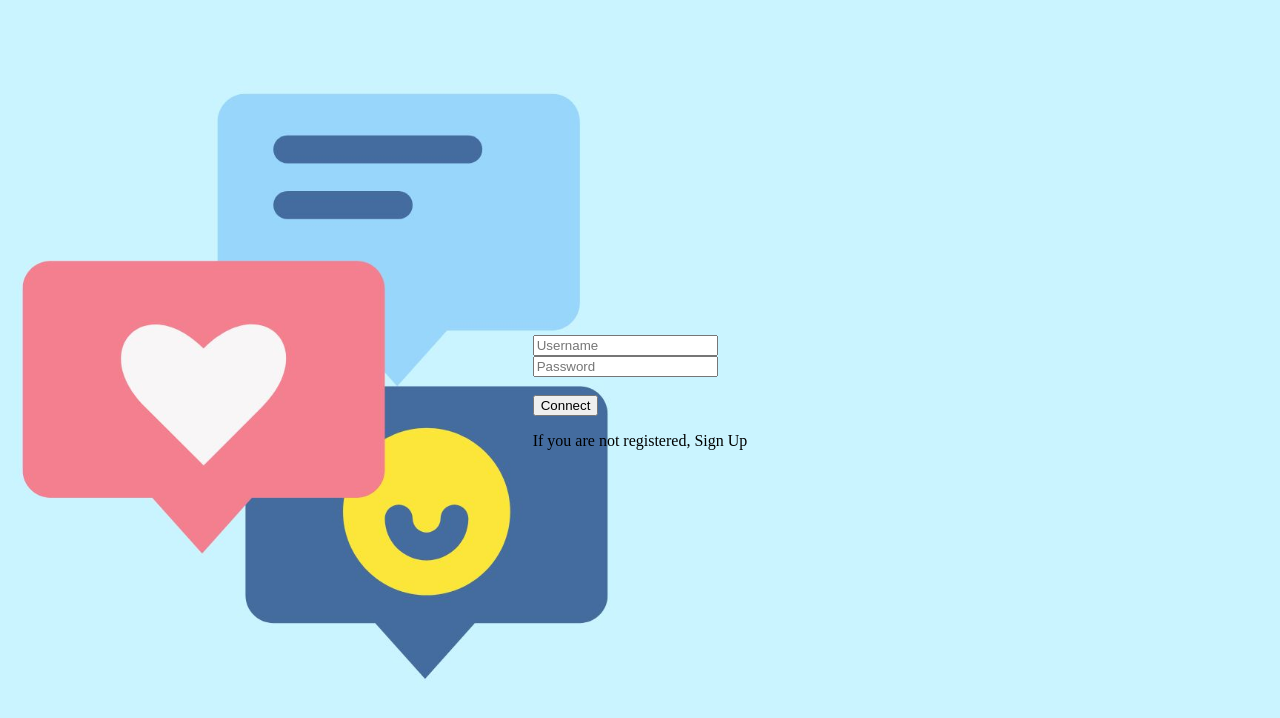
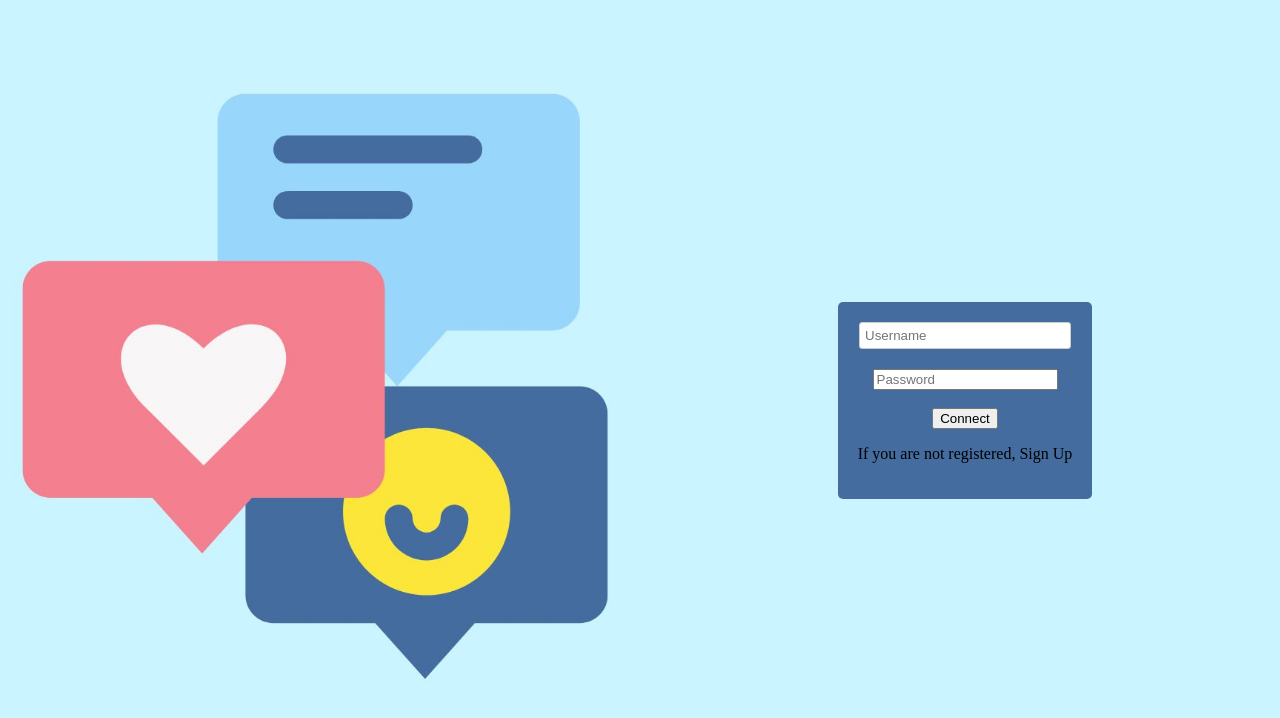
Before and after one commit to adriatik7/SecureClientServerChat, a PHP site: page /login.html in a window 1280 px wide. Shown: the top 718 px of the page. Run offline with PHP 8.4, Linux system fonts and the light colour scheme.

Commit message:
Update login.css

```diff
--- a/Style/login.css
+++ b/Style/login.css
@@ -8,3 +8,23 @@
             height: 100vh;
             margin: 0;
         }
+   form {
+            background-color: #446C9E;
+            padding: 20px;
+            border-radius: 5px;
+
+            text-align: center;
+            margin-left: 650px;
+        }
+        label {
+            display: block;
+            margin-bottom: 10px;
+            color: white;
+        }
+        input[type="text"] {
+            width: 200px;
+            padding: 5px;
+            margin-bottom: 20px;
+            border: 1px solid #ccc;
+            border-radius: 3px;
+        }
```
